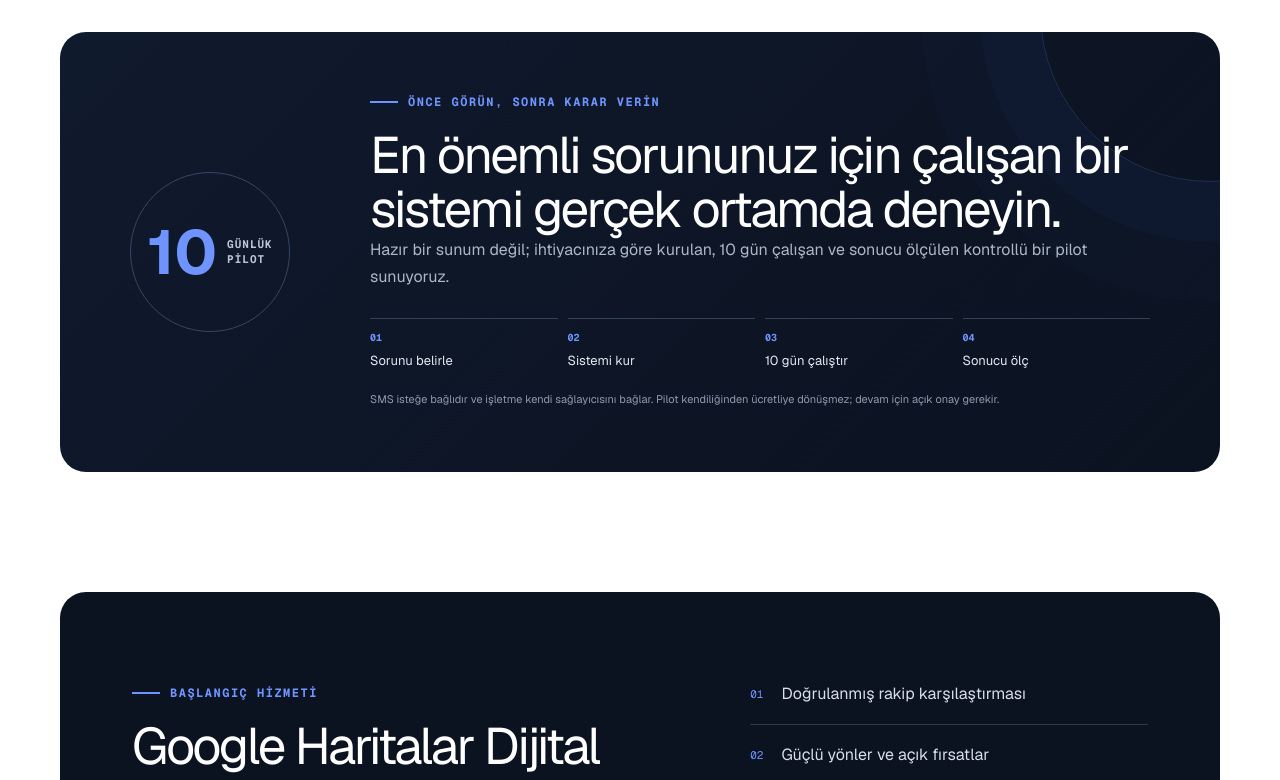
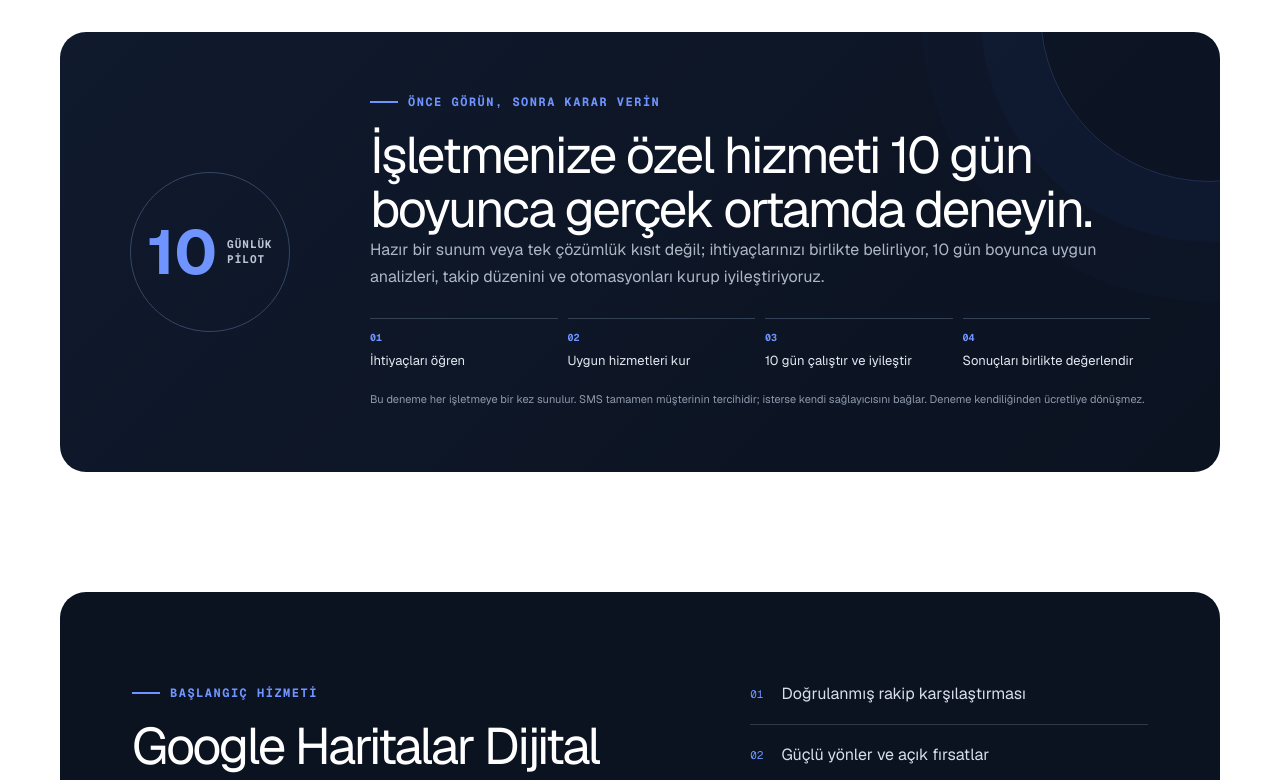
Before and after one commit to umutisbilen35-create/agentaxis-site, a Next.js app: page / in a window 1280 px wide. Shown: the part 1740-2520 px from the top of the page. Built offline with nearby package versions, Linux system fonts and the light colour scheme.

Commit message:
Expand ten day trial scope

```diff
--- a/app/NeedFinder.tsx
+++ b/app/NeedFinder.tsx
@@ -12,23 +12,23 @@ const goals = [
 const packages = {
   customer: {
     name: "Görünürlük Başlangıç Paketi",
-    text: "10 günlük pilotta müşteri kaybettiğiniz noktayı bulur, görünürlüğünüz için çalışan bir başlangıç sistemi kurarız.",
-    items: ["Dijital durum analizi", "Rakip karşılaştırması", "Tek gerçek süreçte 10 günlük pilot"],
+    text: "10 günlük denemede müşteri kaybettiğiniz noktaları bulur, ihtiyacınıza uygun görünürlük ve müşteri kazanma çalışmalarını birlikte yürütürüz.",
+    items: ["Dijital durum ve rakip analizi", "Müşteri kazanma fırsatları", "İhtiyaca göre 10 günlük uygulama"],
   },
   follow: {
     name: "Müşteri Takip Paketi",
-    text: "10 günlük pilotta gelen taleplerin kaydedildiği, unutulmadığı ve doğru zamanda takip edildiği çalışan bir düzen kurarız.",
-    items: ["Talep akışı analizi", "CRM ve takip düzeni", "10 günlük canlı kullanım ve sonuç raporu"],
+    text: "10 günlük denemede gelen talepleri, geri dönüşleri ve müşteri takibini işletmenizin ihtiyacına göre düzenler ve çalıştırırız.",
+    items: ["Talep akışı analizi", "CRM ve takip düzeni", "Canlı kullanım, iyileştirme ve sonuç raporu"],
   },
   time: {
     name: "Özel Otomasyon Paketi",
-    text: "Ekibinizin her gün tekrar ettiği işleri belirler, en çok zaman kazandıracak tek süreci 10 gün boyunca gerçek ortamda deneriz.",
-    items: ["İş akışı haritası", "Tek çalışan otomasyon pilotu", "Test, ölçüm ve kullanım eğitimi"],
+    text: "Ekibinizin tekrar eden işlerini belirler, 10 gün içinde uygulanabilecek yararlı otomasyonları ihtiyacınıza göre kurup gerçek ortamda deneriz.",
+    items: ["İş akışı haritası", "Uygun otomasyonların kurulumu", "Test, ölçüm ve kullanım eğitimi"],
   },
   unknown: {
     name: "Ücretsiz İhtiyaç Analizi",
-    text: "Kısa bir görüşmeyle mevcut düzeninizi inceler, 10 günlük pilotta hangi sorunun çözülmesinin en çok fayda sağlayacağını birlikte belirleriz.",
-    items: ["Kısa ihtiyaç görüşmesi", "Öncelik tespiti", "Size uygun pilot önerisi"],
+    text: "Kısa bir görüşmeyle mevcut düzeninizi inceler, 10 günlük denemede size gerçekten fayda sağlayacak hizmet kapsamını birlikte belirleriz.",
+    items: ["Kısa ihtiyaç görüşmesi", "Fayda ve öncelik tespiti", "Size özel deneme kapsamı"],
   },
 };
 
--- a/app/page.tsx
+++ b/app/page.tsx
@@ -90,15 +90,15 @@ export default function Home() {
         <div className="pilotBadge"><b>10</b><span>GÜNLÜK<br />PİLOT</span></div>
         <div className="pilotCopy">
           <p className="eyebrow light"><span /> Önce görün, sonra karar verin</p>
-          <h2>En önemli sorununuz için çalışan bir sistemi gerçek ortamda deneyin.</h2>
-          <p>Hazır bir sunum değil; ihtiyacınıza göre kurulan, 10 gün çalışan ve sonucu ölçülen kontrollü bir pilot sunuyoruz.</p>
+          <h2>İşletmenize özel hizmeti 10 gün boyunca gerçek ortamda deneyin.</h2>
+          <p>Hazır bir sunum veya tek çözümlük kısıt değil; ihtiyaçlarınızı birlikte belirliyor, 10 gün boyunca uygun analizleri, takip düzenini ve otomasyonları kurup iyileştiriyoruz.</p>
           <div className="pilotSteps">
-            <span><b>01</b> Sorunu belirle</span>
-            <span><b>02</b> Sistemi kur</span>
-            <span><b>03</b> 10 gün çalıştır</span>
-            <span><b>04</b> Sonucu ölç</span>
+            <span><b>01</b> İhtiyaçları öğren</span>
+            <span><b>02</b> Uygun hizmetleri kur</span>
+            <span><b>03</b> 10 gün çalıştır ve iyileştir</span>
+            <span><b>04</b> Sonuçları birlikte değerlendir</span>
           </div>
-          <p className="pilotNote">SMS isteğe bağlıdır ve işletme kendi sağlayıcısını bağlar. Pilot kendiliğinden ücretliye dönüşmez; devam için açık onay gerekir.</p>
+          <p className="pilotNote">Bu deneme her işletmeye bir kez sunulur. SMS tamamen müşterinin tercihidir; isterse kendi sağlayıcısını bağlar. Deneme kendiliğinden ücretliye dönüşmez.</p>
         </div>
       </section>
 
@@ -120,7 +120,7 @@ export default function Home() {
         <div className="finderCopy">
           <p className="eyebrow"><span /> Nereden başlayacağınızı bilmiyor musunuz?</p>
           <h2>İşletmenize hazır bir paket dayatmıyoruz.</h2>
-          <p>Önce ihtiyacınızı anlıyor, sonra 10 günlük pilotta yalnız gerçekten işinize yarayacak tek sürece odaklanıyoruz.</p>
+          <p>Önce ihtiyaçlarınızı anlıyor, sonra 10 günlük denemeyi işletmenize gerçekten fayda sağlayacak hizmetlerle şekillendiriyoruz.</p>
         </div>
         <NeedFinder />
       </section>
```
Also changed, not shown: 1 other file (tests, documents, lock files or other folders).
